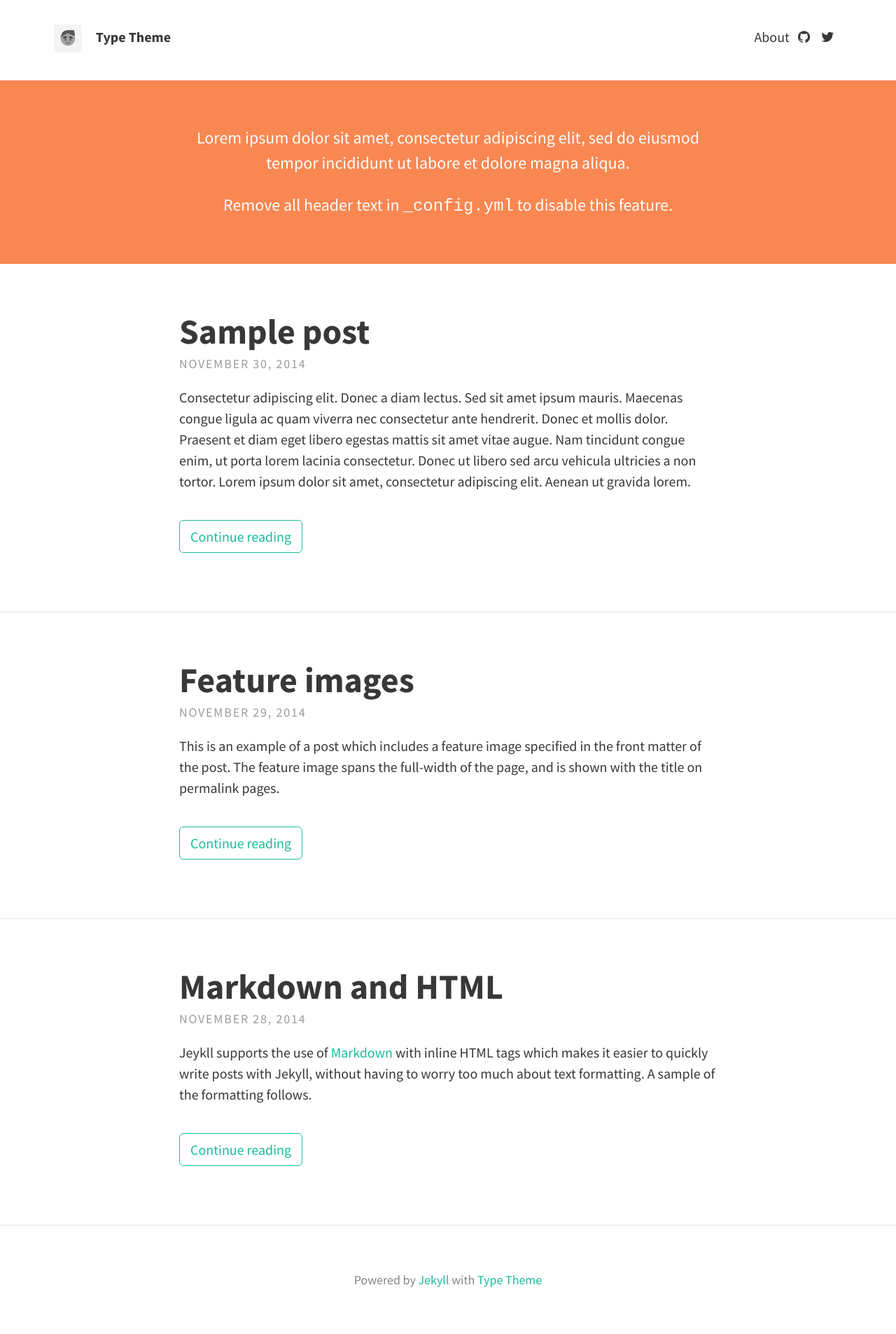
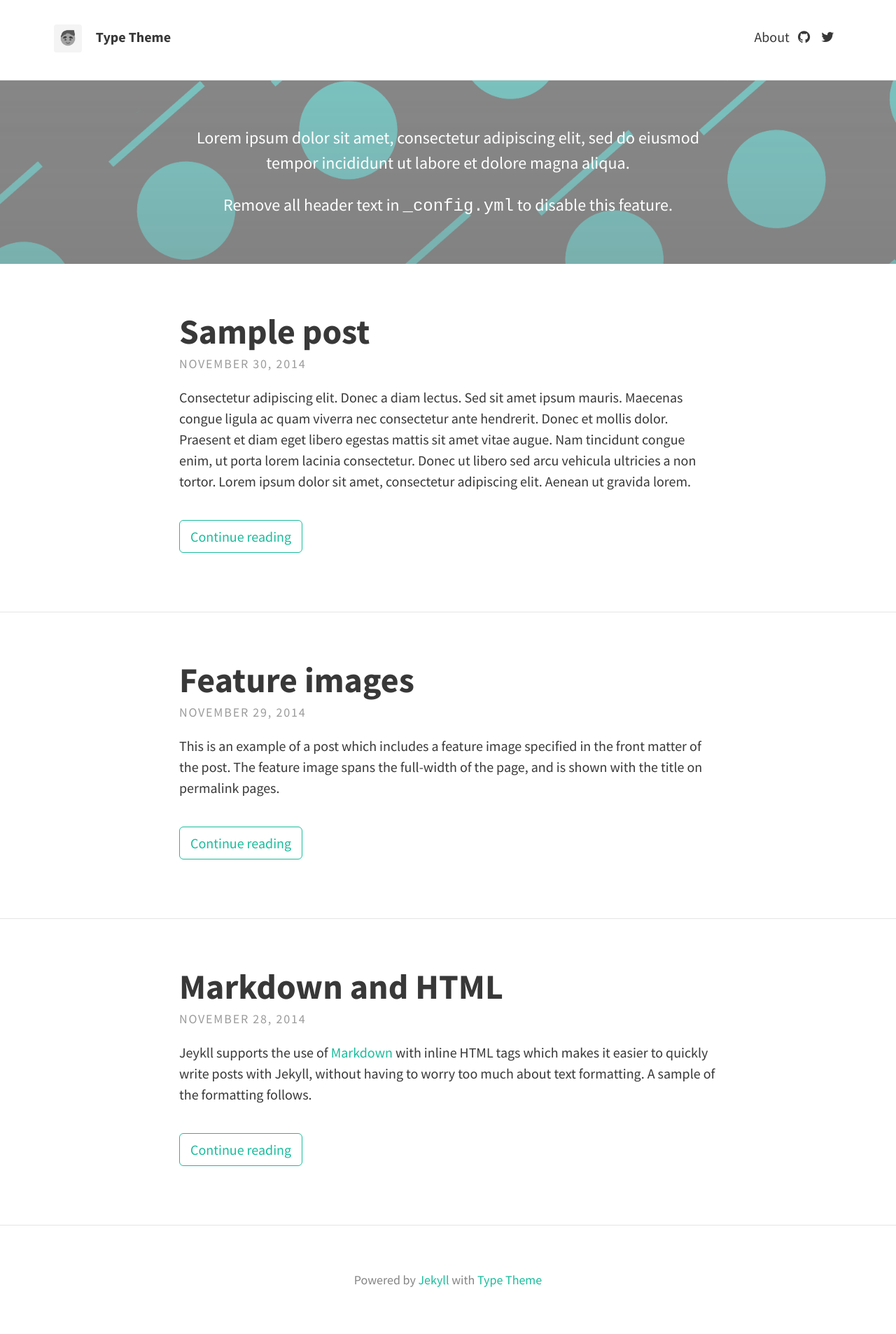
Before and after one commit to tradinscd/blog, a Jekyll site: the page built from index.html, in a window 1280 px wide. Shown: the whole page at 70% size. Built offline with Jekyll 4.4.1, drawn with Linux system fonts in a browser that asks for light colours; nearby versions of some CDN libraries; the list of posts is cut into pages by our own code.

Commit message:
Add header text feature image option

```diff
--- a/_config.yml
+++ b/_config.yml
@@ -15,6 +15,7 @@ theme:
      <p>Lorem ipsum dolor sit amet, consectetur adipiscing elit, sed do eiusmod tempor incididunt ut labore et dolore magna aliqua.</p>
 
      <p>Remove all header text in <code>_config.yml</code> to disable this feature.</p>
+  header_text_feature_image: img/sample_feature_img_3.png
   footer_text: >
    Powered by <a href="http://jekyllrb.com">Jekyll</a> with <a href="https://rohanchandra.github.io/project/type/">Type Theme</a>
 
--- a/_sass/layouts/_index.scss
+++ b/_sass/layouts/_index.scss
@@ -3,7 +3,8 @@
   @extend %padding-regular;
   display: inline-block;
   width: 100%;
-  background: none repeat scroll 0% 0% $header-desc-background-color;
+  background-color:$header-desc-background-color;
+  background-size: cover;
   font-size: 1.2em;
   text-align: center;
   color: $header-desc-text-color;
--- a/index.html
+++ b/index.html
@@ -4,7 +4,10 @@ layout: default
 
 <div class="home">
   {% if site.theme.header_text %}
-  <div class="call-out">{{ site.theme.header_text }}</div>
+  <div class="call-out"
+  style="background-image: url('{{ site.baseurl }}/{{ site.theme.header_text_feature_image }}')">
+    {{ site.theme.header_text }}
+  </div>
   {% endif %}
 
   <div class="posts">
```
Also changed, not shown: img/sample_feature_img_3.png (added).
